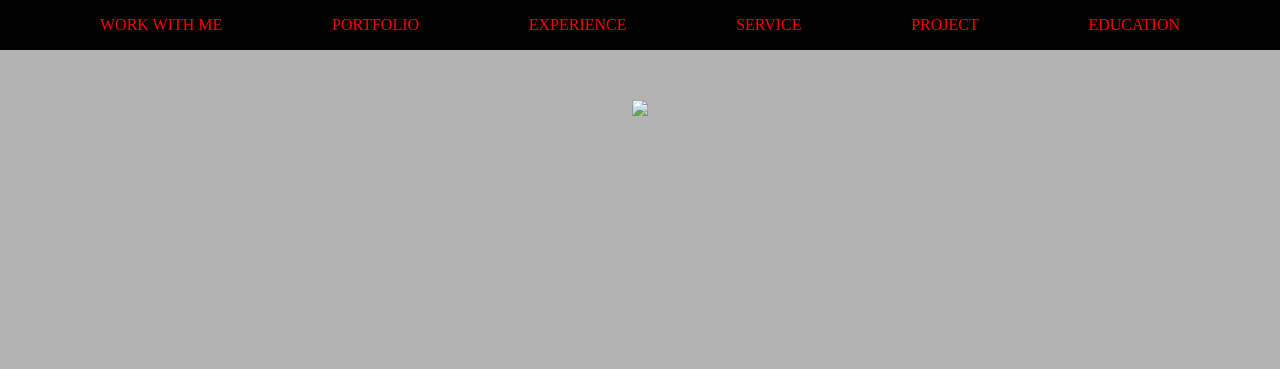
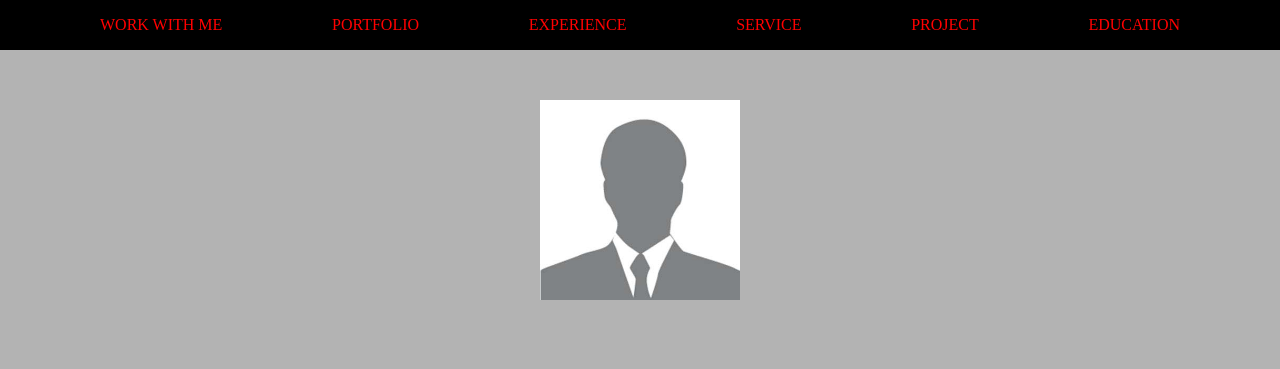
Before and after one commit to raghavaggarwal123/homeworkproject_raghav, a plain HTML site: page index.html in a window 1280 px wide. Shown: the top 369 px of the page. Drawn offline with Linux system fonts and the light colour scheme; the site is published under a folder, as on GitHub Pages, so addresses that start at the root find nothing.

Commit message:
Update index.html

```diff
--- a/index.html
+++ b/index.html
@@ -19,7 +19,7 @@
         <p> EDUCATION </p>
     </div>
     <div class="image">
-        <img src="/user.jpeg">
+        <img src="user.jpeg">
     </div>
     <div class="work-with-me_row2">
         <p>
```
